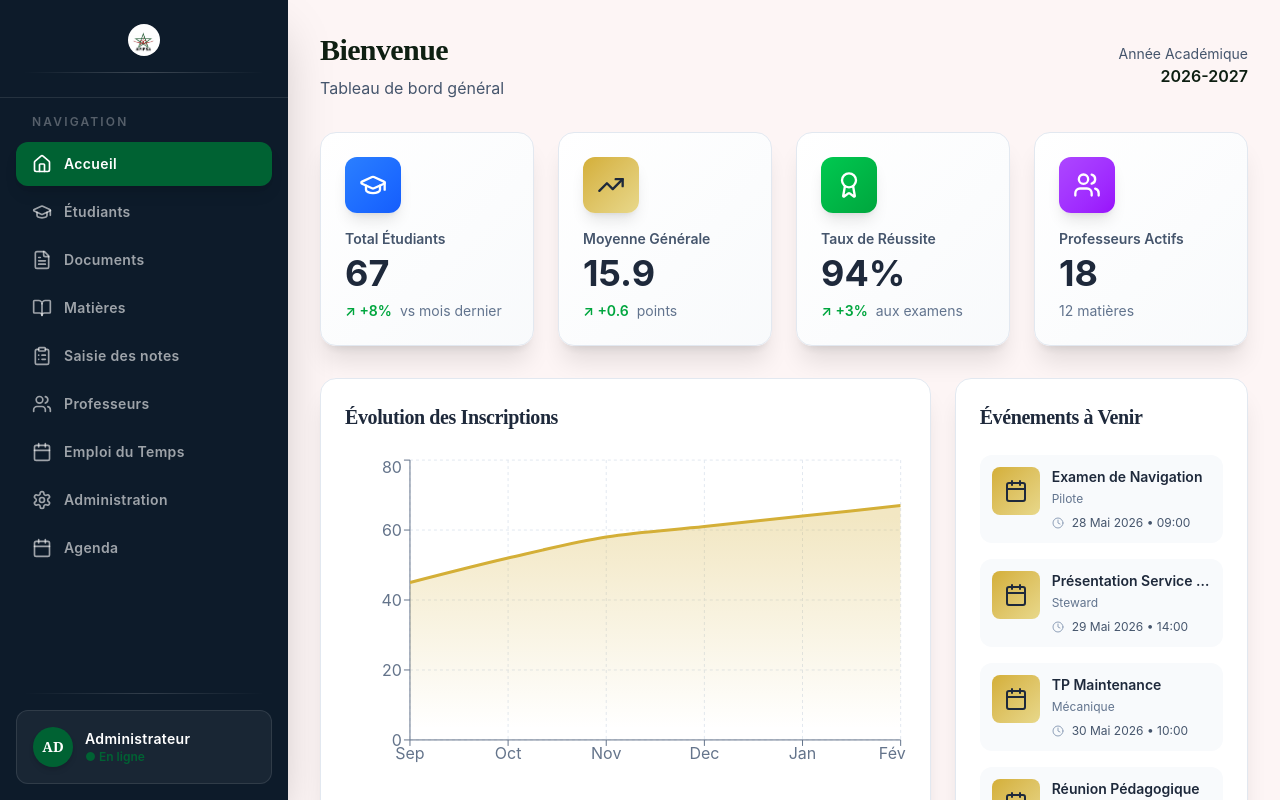
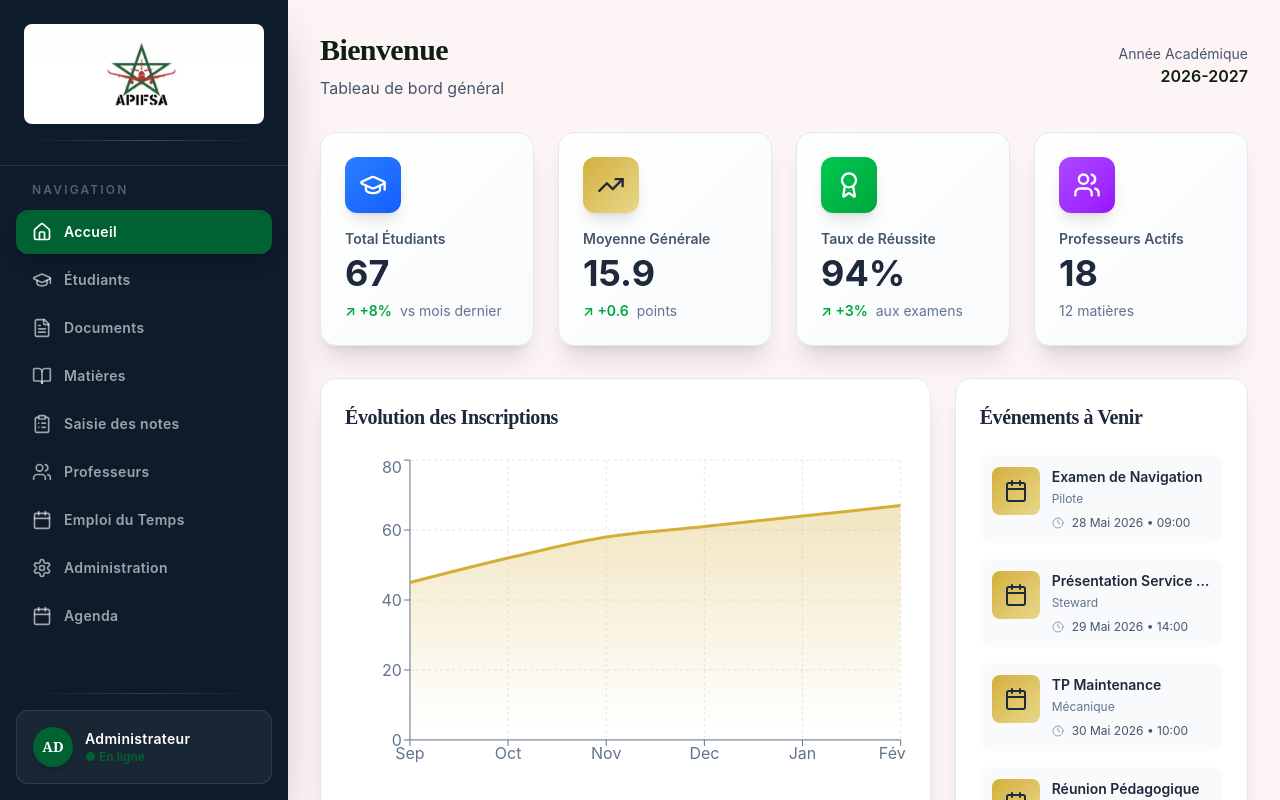
Before and after one commit to S2C1I/Avia-Front, a React (Vite) app: page / in a window 1280 px wide. Built offline with nearby package versions, Linux system fonts and the light colour scheme.

Commit message:
Update APIFSA sidebar image

```diff
--- a/src/app/components/SidebarV2.tsx
+++ b/src/app/components/SidebarV2.tsx
@@ -39,9 +39,9 @@ export function SidebarV2({ currentPage, onNavigate }: SidebarV2Props) {
       {/* Logo / Brand */}
       <div className="p-6 border-b border-white/10">
         <div className="flex items-center justify-center gap-3 mb-1">
-            <h1 className="text-white text-lg tracking-widest uppercase" style={{ fontFamily: 'Georgia, serif', fontWeight: 700, letterSpacing: '0.12em' }}>
-              <img src="/APIFSA.jpeg" alt="APIFSA Logo" className="w-8 h-8 rounded-full" style={{ objectFit: 'cover' }} />
-            </h1>
+
+              <img src="/APIFSA.jpeg" alt="APIFSA Logo" id='apifsa' style={{ objectFit: 'cover' }} />
+
 
         </div>
         <div className="mt-4 h-px bg-gradient-to-r from-transparent via-white/20 to-transparent" />
--- a/src/styles/index.css
+++ b/src/styles/index.css
@@ -1,3 +1,12 @@
 @import './fonts.css';
 @import './tailwind.css';
 @import './theme.css';
+
+
+#apifsa {
+    width: 100%;
+    height: 100px;
+    object-fit: cover;
+    border-radius: 8px;
+    background-position: center;
+}
```
Also changed, not shown: public/APIFSA.jpeg.
